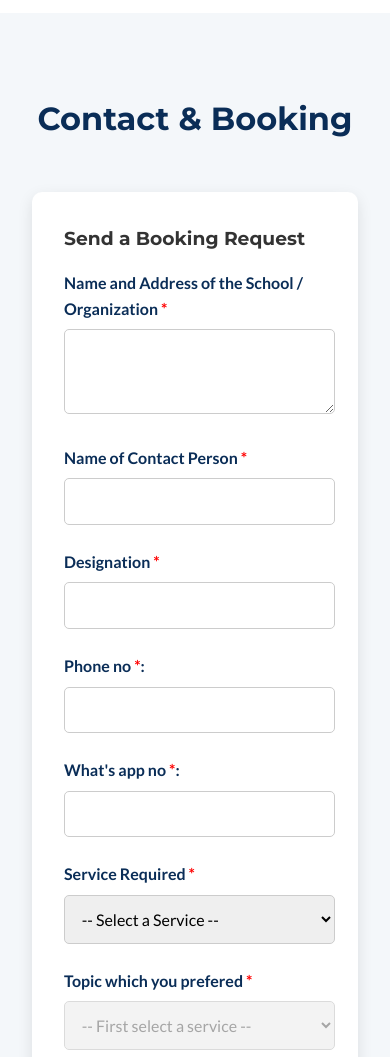
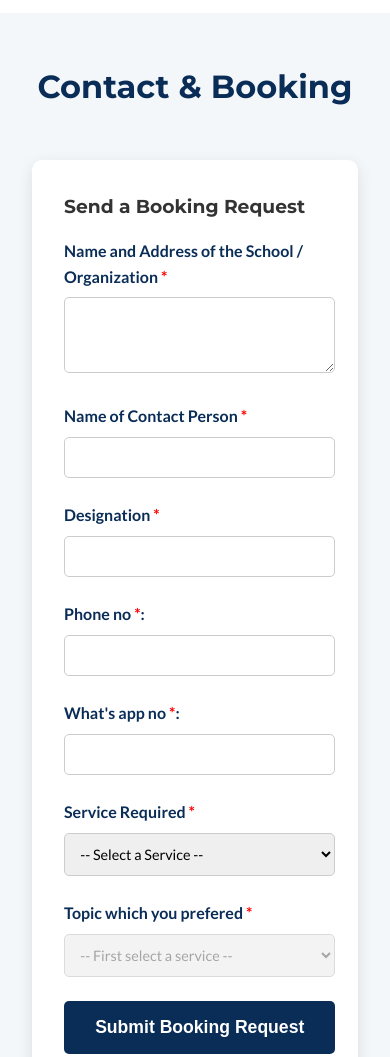
Before and after one commit to ShiyadChathoth/RAHMAN-RICH, a plain HTML site: page index.html in a window 390 px wide. Shown: the part 4061-5118 px from the top of the page. Drawn offline with Linux system fonts and the light colour scheme.

Commit message:
Add responsive styles for booking form on mobile
Added responsive styles for booking form inputs on narrow phone screens.

```diff
--- a/index.html
+++ b/index.html
@@ -398,6 +398,24 @@
                 background: var(--text-light);
                 box-shadow: 0 2px 10px rgba(0,0,0,0.1);
             }
+            /* --- Specific Fix for Narrow Phone Screens --- */
+@media (max-width: 480px) {
+    .contact-grid {
+        padding: 1.5rem 1rem;
+    }
+
+    #contact {
+        padding: 3rem 0;
+    }
+
+    /* --- ADD THIS NEW RULE --- */
+    .booking-form input,
+    .booking-form textarea,
+    .booking-form select {
+        padding: 0.7rem;
+        font-size: 0.9rem; /* Make font slightly smaller */
+    }
+}
 
             .navbar ul.active {
                 display: flex;
```
